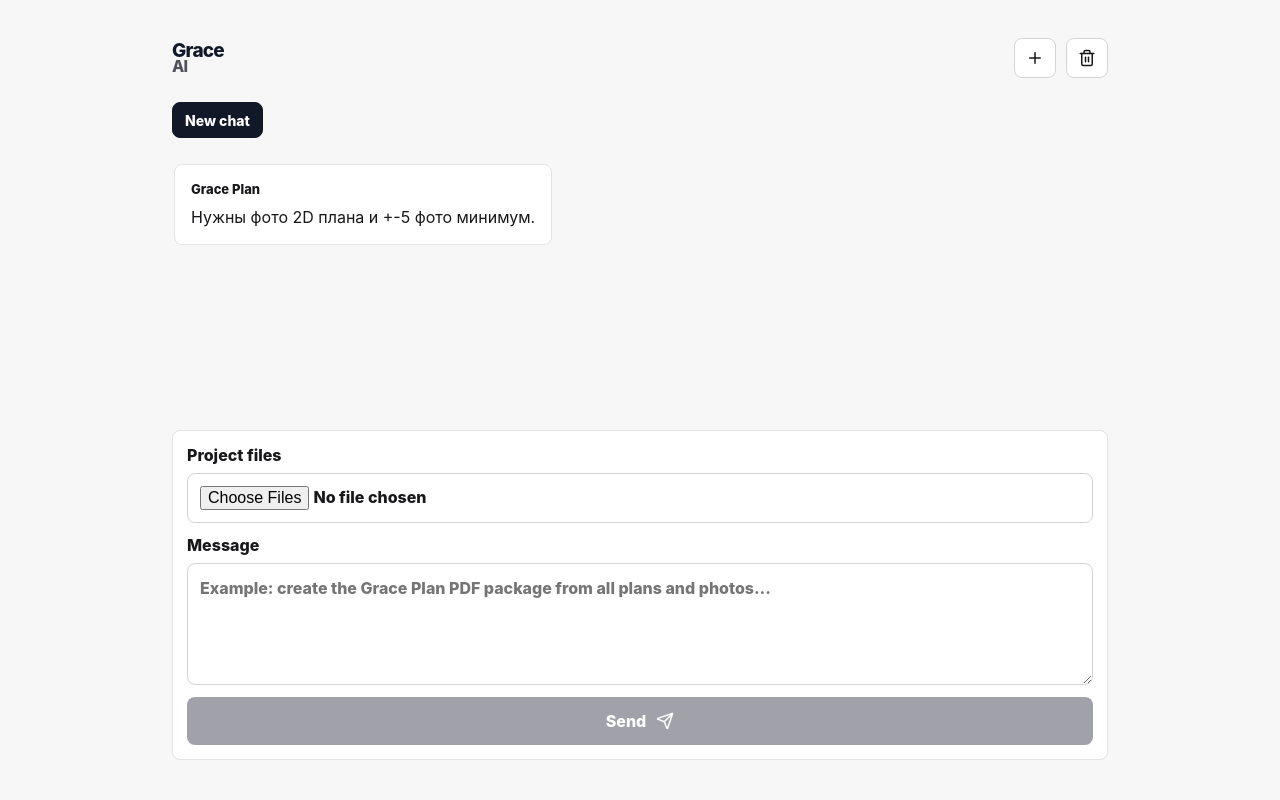
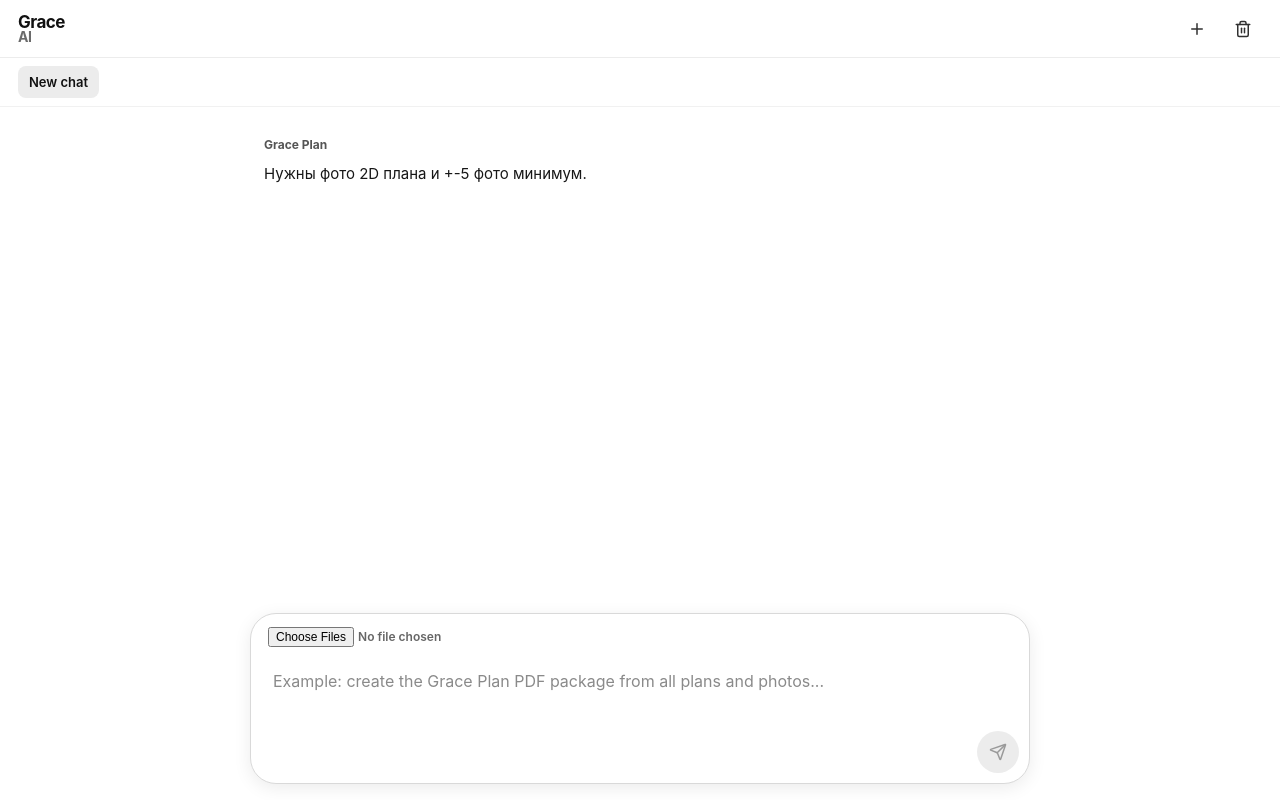
Before and after one commit to ukraine-devs/GracePlan, a React (Vite) app: page / in a window 1280 px wide. Built offline with nearby package versions, Linux system fonts and the light colour scheme.

Commit message:
Redesign chat interface closer to ChatGPT

```diff
--- a/src/styles.css
+++ b/src/styles.css
@@ -1,80 +1,164 @@
 :root {
-  color: #18181b;
-  background: #f7f7f8;
+  color: #0d0d0d;
+  background: #ffffff;
   font-family: Inter, ui-sans-serif, system-ui, -apple-system, BlinkMacSystemFont, "Segoe UI", sans-serif;
 }
 
-* {
-  box-sizing: border-box;
-}
-
-html,
-body,
-#root {
-  min-width: 320px;
-  min-height: 100%;
-}
-
-body {
-  margin: 0;
-  overflow-x: hidden;
-}
+* { box-sizing: border-box; }
+html, body, #root { min-width: 320px; min-height: 100%; }
+body { margin: 0; overflow: hidden; background: #ffffff; }
+h1, p { margin: 0; }
+button, textarea, input { font: inherit; }
 
 .app-shell {
-  min-height: 100vh;
-  background: #f7f7f8;
+  min-height: 100dvh;
+  background: #ffffff;
 }
 
 .chat-panel {
   display: grid;
   grid-template-rows: auto auto minmax(0, 1fr) auto auto auto;
-  gap: 18px;
-  max-width: 980px;
-  height: 100vh;
+  width: 100%;
+  height: 100dvh;
   margin: 0 auto;
-  padding: 22px;
+  background: #ffffff;
 }
 
 .topbar {
   display: flex;
   align-items: center;
   justify-content: space-between;
-  gap: 18px;
-  padding: 16px 0 6px;
+  min-height: 58px;
+  padding: 8px 18px;
+  border-bottom: 1px solid #ececec;
+  background: rgba(255,255,255,.94);
+  backdrop-filter: blur(12px);
 }
 
-.brand-row,
-.header-actions {
+.brand-row, .header-actions {
   display: flex;
   align-items: center;
-  gap: 10px;
+  gap: 8px;
 }
 
 .brand-text {
   display: inline-flex;
   flex-direction: column;
-  color: #111827;
-  font-size: 19px;
-  font-weight: 850;
-  letter-spacing: -0.04em;
-  line-height: 0.92;
+  color: #111;
+  font-size: 17px;
+  font-weight: 700;
+  letter-spacing: -.03em;
+  line-height: .95;
 }
 
 .brand-text span:last-child {
-  color: #52525b;
-  font-size: 16px;
+  color: #6b6b6b;
+  font-size: 14px;
 }
 
-h1,
-p {
-  margin: 0;
+.icon-button {
+  display: inline-flex;
+  align-items: center;
+  justify-content: center;
+  width: 38px;
+  min-height: 38px;
+  padding: 0;
+  border: 0;
+  border-radius: 10px;
+  color: #303030;
+  background: transparent;
+  cursor: pointer;
 }
+
+.icon-button:hover { background: #f2f2f2; }
+
+.chat-tabs {
+  display: flex;
+  gap: 6px;
+  min-width: 0;
+  overflow-x: auto;
+  padding: 8px 18px;
+  border-bottom: 1px solid #f1f1f1;
+  scrollbar-width: none;
+}
+
+.chat-tabs::-webkit-scrollbar { display: none; }
+
+.chat-tab {
+  flex: 0 0 auto;
+  max-width: 220px;
+  min-height: 32px;
+  padding: 0 11px;
+  border: 0;
+  border-radius: 8px;
+  color: #5f5f5f;
+  background: transparent;
+  font-size: 13px;
+  font-weight: 600;
+  white-space: nowrap;
+  overflow: hidden;
+  text-overflow: ellipsis;
+  cursor: pointer;
+}
+
+.chat-tab:hover { background: #f4f4f4; }
+.chat-tab.active { color: #111; background: #ececec; }
+
+.messages {
+  min-height: 0;
+  overflow-y: auto;
+  display: flex;
+  flex-direction: column;
+  gap: 22px;
+  padding: 28px max(18px, calc((100% - 760px) / 2)) 24px;
+  scroll-behavior: smooth;
+}
+
+.message {
+  width: 100%;
+  max-width: 760px;
+  line-height: 1.65;
+  white-space: pre-wrap;
+  overflow-wrap: anywhere;
+  font-size: 15px;
+}
+
+.message span {
+  display: block;
+  margin-bottom: 7px;
+  color: #555;
+  font-size: 12px;
+  font-weight: 700;
+}
+
+.message.assistant {
+  align-self: center;
+  padding: 0 4px;
+  color: #171717;
+  background: transparent;
+}
+
+.message.user {
+  align-self: flex-end;
+  width: auto;
+  max-width: min(78%, 640px);
+  padding: 11px 15px;
+  border-radius: 20px;
+  color: #171717;
+  background: #f4f4f4;
+}
+
+.message.user span { color: #666; }
+.progress-message p { margin: 3px 0; }
+.progress-done { color: #5f6368; }
+.progress-current { color: #111; font-weight: 650; }
+.progress-pending { color: #a0a0a0; }
 
 .status-badges {
   display: flex;
   align-items: center;
   justify-content: center;
-  gap: 8px;
+  gap: 7px;
   min-height: 34px;
   animation: status-fade 5.5s ease forwards;
 }
@@ -82,263 +166,136 @@ p {
 .status-badge {
   display: inline-flex;
   align-items: center;
-  min-height: 30px;
+  min-height: 28px;
   padding: 0 10px;
-  border: 1px solid #d4d4d8;
+  border: 1px solid #dedede;
   border-radius: 999px;
-  background: #ffffff;
-  color: #3f3f46;
-  font-size: 12px;
-  font-weight: 750;
+  background: #fff;
+  color: #616161;
+  font-size: 11px;
+  font-weight: 650;
   white-space: nowrap;
 }
 
-.status-plus {
-  color: #71717a;
-  font-weight: 800;
-}
+.status-plus { color: #8a8a8a; font-size: 12px; font-weight: 700; }
 
 @keyframes status-fade {
-  0%, 72% {
-    opacity: 1;
-  }
-  100% {
-    opacity: 0;
-    visibility: hidden;
-  }
-}
-
-.icon-button,
-.chat-tab {
-  display: inline-flex;
-  align-items: center;
-  justify-content: center;
-  min-height: 40px;
-  border: 1px solid #d4d4d8;
-  border-radius: 8px;
-  background: #ffffff;
-}
-
-.icon-button {
-  width: 42px;
-  color: #18181b;
-  padding: 0;
-}
-
-.chat-tabs {
-  display: flex;
-  gap: 8px;
-  min-width: 0;
-  overflow-x: auto;
-  padding-bottom: 2px;
-  scrollbar-width: thin;
-}
-
-.chat-tab {
-  flex: 0 0 auto;
-  max-width: 220px;
-  min-height: 36px;
-  padding: 0 12px;
-  color: #18181b;
-  font-size: 14px;
-  font-weight: 800;
-  white-space: nowrap;
-  overflow: hidden;
-  text-overflow: ellipsis;
-}
-
-.chat-tab.active {
-  color: #ffffff;
-  background: #111827;
-  border-color: #111827;
-}
-
-.messages {
-  min-height: 0;
-  overflow: auto;
-  display: flex;
-  flex-direction: column;
-  gap: 12px;
-  padding: 6px 2px;
-}
-
-.message {
-  max-width: 82%;
-  padding: 14px 16px;
-  border-radius: 8px;
-  line-height: 1.55;
-  white-space: pre-wrap;
-  overflow-wrap: anywhere;
-}
-
-.message span {
-  display: block;
-  margin-bottom: 6px;
-  font-size: 13px;
-  font-weight: 800;
-}
-
-.message.assistant {
-  align-self: flex-start;
-  background: #ffffff;
-  border: 1px solid #e4e4e7;
-}
-
-.message.user {
-  align-self: flex-end;
-  color: #ffffff;
-  background: #111827;
+  0%, 72% { opacity: 1; }
+  100% { opacity: 0; visibility: hidden; }
 }
 
 .error {
-  padding: 12px 14px;
-  border: 1px solid #fecaca;
-  border-radius: 8px;
-  color: #991b1b;
-  background: #fef2f2;
+  width: min(760px, calc(100% - 36px));
+  margin: 0 auto;
+  padding: 10px 13px;
+  border: 1px solid #f2caca;
+  border-radius: 12px;
+  color: #9f2525;
+  background: #fff5f5;
   overflow-wrap: anywhere;
 }
 
 .composer {
+  position: relative;
   display: grid;
-  gap: 12px;
-  min-width: 0;
-  padding: 14px;
-  border: 1px solid #e4e4e7;
-  border-radius: 8px;
+  grid-template-columns: 1fr auto;
+  gap: 8px 10px;
+  width: min(780px, calc(100% - 32px));
+  margin: 0 auto 16px;
+  padding: 10px 10px 10px 14px;
+  border: 1px solid #d9d9d9;
+  border-radius: 26px;
   background: #ffffff;
+  box-shadow: 0 4px 18px rgba(0,0,0,.08);
 }
 
-.file-row,
-.prompt-box {
-  display: grid;
-  gap: 8px;
+.file-row {
+  grid-column: 1 / -1;
+  display: flex;
+  align-items: center;
+  gap: 10px;
   min-width: 0;
-  font-weight: 800;
+  color: #6a6a6a;
+  font-size: 12px;
+  font-weight: 600;
 }
 
-input[type="file"],
+.file-row > span { display: none; }
+
+input[type="file"] {
+  width: 100%;
+  min-width: 0;
+  padding: 3px;
+  border: 0;
+  color: #666;
+  background: transparent;
+  font-size: 12px;
+}
+
+.prompt-box {
+  display: block;
+  min-width: 0;
+}
+
+.prompt-box > span { display: none; }
+
 textarea {
   width: 100%;
-  max-width: 100%;
-  border: 1px solid #d4d4d8;
-  border-radius: 8px;
-  padding: 12px;
-  color: #18181b;
-  font: inherit;
+  min-height: 52px;
+  max-height: 180px;
+  resize: none;
+  padding: 12px 8px 6px;
+  border: 0;
+  color: #161616;
+  background: transparent;
   outline: none;
+  line-height: 1.45;
 }
 
-textarea {
-  resize: vertical;
-  min-height: 110px;
-  line-height: 1.5;
-}
+textarea::placeholder { color: #8a8a8a; }
 
-textarea:focus,
-input[type="file"]:focus {
-  border-color: #111827;
-  box-shadow: 0 0 0 3px rgba(17, 24, 39, 0.12);
-}
-
-button {
+.composer > button {
+  align-self: end;
   display: inline-flex;
   align-items: center;
   justify-content: center;
-  gap: 10px;
-  min-height: 48px;
+  width: 42px;
+  min-height: 42px;
+  padding: 0;
   border: 0;
-  border-radius: 8px;
-  padding: 0 18px;
-  color: #ffffff;
-  background: #111827;
-  font: inherit;
-  font-weight: 800;
+  border-radius: 50%;
+  color: #fff;
+  background: #111;
+  font-size: 0;
   cursor: pointer;
 }
 
-button:disabled {
+.composer > button:disabled {
+  color: #9a9a9a;
+  background: #ececec;
   cursor: not-allowed;
-  background: #a1a1aa;
 }
 
 @media (max-width: 700px) {
-  .chat-panel {
-    grid-template-rows: auto auto minmax(280px, 1fr) auto auto auto;
-    gap: 12px;
-    height: 100dvh;
-    min-height: 560px;
-    padding: 10px;
+  .topbar { min-height: 52px; padding: 6px 10px; }
+  .chat-tabs { padding: 6px 10px; }
+  .messages {
+    gap: 18px;
+    padding: 22px 14px 18px;
   }
-
-  .topbar {
-    align-items: center;
-    gap: 10px;
-    padding: 6px 0 2px;
+  .message { font-size: 14px; }
+  .message.user { max-width: 88%; }
+  .composer {
+    width: calc(100% - 16px);
+    margin-bottom: max(8px, env(safe-area-inset-bottom));
+    border-radius: 22px;
   }
-
-  .header-actions {
-    gap: 6px;
-  }
-
-  .icon-button {
-    width: 38px;
-    min-height: 38px;
-  }
-
-  .chat-tabs {
-    margin: 0 -2px;
-  }
-
-  .message {
-    max-width: 100%;
-    padding: 12px 13px;
-  }
-
-  .status-badges {
-    gap: 5px;
-  }
-
-  .status-badge {
-    padding: 0 8px;
-    font-size: 11px;
-  }
-
-  .composer {
-    padding: 10px;
-    gap: 9px;
-  }
-
-  textarea {
-    min-height: 88px;
-  }
-
-  .file-row {
-    font-size: 13px;
-  }
-
-  input[type="file"] {
-    padding: 9px;
-    font-size: 12px;
-  }
-
-  .composer > button {
-    width: 100%;
-  }
+  .status-badges { gap: 5px; }
+  .status-badge { padding: 0 8px; font-size: 10px; }
 }
 
 @media (max-width: 380px) {
-  .brand-text {
-    font-size: 17px;
-  }
-
-  .brand-text span:last-child {
-    font-size: 14px;
-  }
-
-  .status-badge {
-    max-width: 42vw;
-    overflow: hidden;
-    text-overflow: ellipsis;
-  }
+  .brand-text { font-size: 16px; }
+  .brand-text span:last-child { font-size: 13px; }
+  .status-badge { max-width: 42vw; overflow: hidden; text-overflow: ellipsis; }
 }
```
